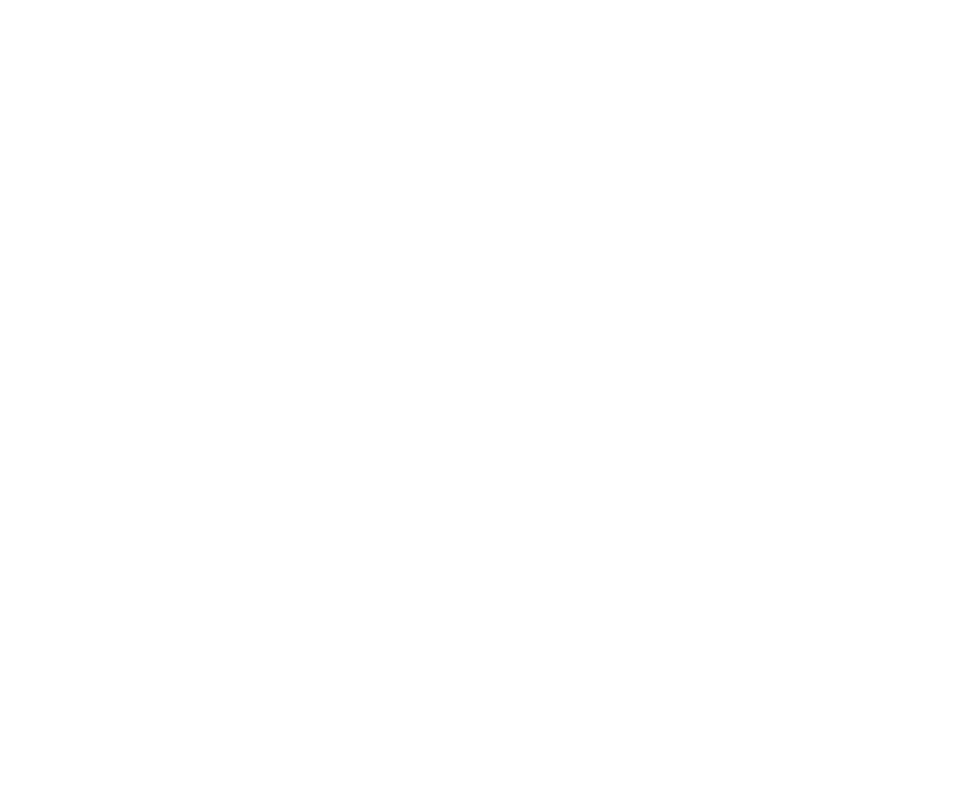
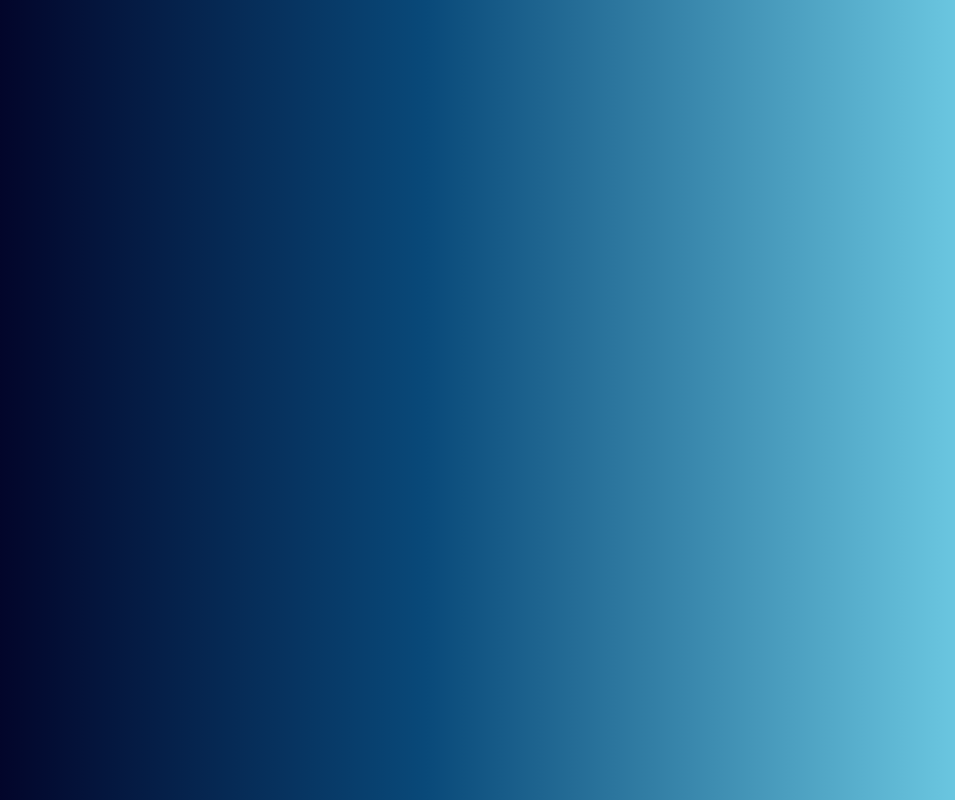
Before and after one commit to nikoladocaj/Website-i-Biznesit, a plain HTML site: page HTML-Pages/prices.html in a window 1280 px wide. Shown: the whole page, without its empty margins (35-990 px from the left). Drawn offline with Linux system fonts and the light colour scheme.

Commit message:
Cleaning&Logo&Styles

```diff
--- a/HTML-Pages/prices.html
+++ b/HTML-Pages/prices.html
@@ -4,7 +4,7 @@
     <meta charset="UTF-8">
     <meta name="viewport" content="width=device-width, initial-scale=1.0">
     <title>Shërbimet & Çmimet</title>
-    <style ></style>
+    <link rel="stylesheet" href="../Style-Pages/cmimet.css">
 </head>
 <body>
 
--- a/Style-Pages/about.css
+++ b/Style-Pages/about.css
@@ -0,0 +1,4 @@
+html {
+    background: rgb(2,0,36);
+    background: linear-gradient(90deg, rgba(2,0,36,1) 0%, rgba(9,73,121,1) 36%, rgba(110,203,228,1) 79%);
+}
--- a/Style-Pages/cmimet.css
+++ b/Style-Pages/cmimet.css
@@ -0,0 +1,4 @@
+html {
+    background: rgb(2,0,36);
+    background: linear-gradient(90deg, rgba(2,0,36,1) 0%, rgba(9,73,121,1) 36%, rgba(110,203,228,1) 79%);
+}
--- a/Style-Pages/klientet.css
+++ b/Style-Pages/klientet.css
@@ -1,4 +1,4 @@
-body {
+html {
     background: rgb(2,0,36);
     background: linear-gradient(90deg, rgba(2,0,36,1) 0%, rgba(9,73,121,1) 36%, rgba(110,203,228,1) 79%);
 }
--- a/Style-Pages/kontakto.css
+++ b/Style-Pages/kontakto.css
@@ -0,0 +1,4 @@
+html {
+    background: rgb(2,0,36);
+    background: linear-gradient(90deg, rgba(2,0,36,1) 0%, rgba(9,73,121,1) 36%, rgba(110,203,228,1) 79%);
+}
```
Also changed, not shown: HTML-Pages/about.html (+1 -0 lines), HTML-Pages/contact.html (+1 -0 lines), 1 other file.
